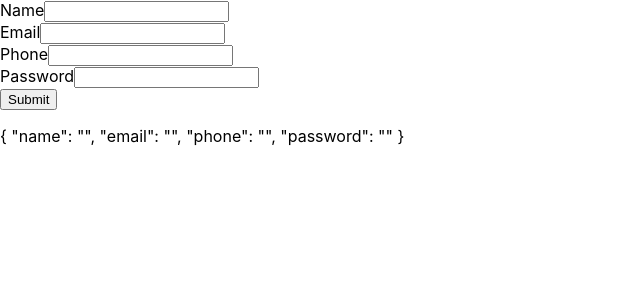
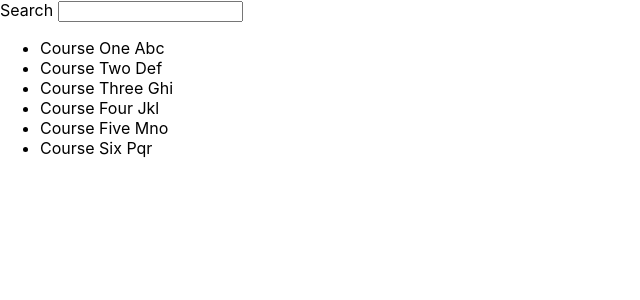
Before and after one commit to fatehrehman/react-app-try, a React (Create React App) app: page / in a window 1280 px wide. Shown: the top 300 px of the page, without its empty margins (0-640 px from the left). Built offline with nearby package versions, Linux system fonts and the light colour scheme.

Commit message:
Chapter 8-1

```diff
--- a/src/App.js
+++ b/src/App.js
@@ -1,13 +1,17 @@
 //import logo from './logo.svg';
 import "./App.css";
-import Form from "./components/Form";
+// import Form from "./components/Form";
 // import Welcome from "./components/Welcome";
 // import Tick from "./components/Tick";
-// import { useState } from "react";
+import { useState } from "react";
 // import LoginController from "./components/LoginController";
 // import Blog from "./components/Blog";
+import Search from "./components/Search";
+import SearchResults from "./components/SearchResults";
 
 function App() {
+  const [searchText, setSearchText] = useState("");
+
   // const user = {
   //   firstname: "Fateh",
   //   lastname: "Rehman",
@@ -18,30 +22,43 @@ function App() {
   //   setFlag(!flag);
   // };
 
-  /*
+  ///*
   const posts = [
     {
       id: 1,
-      title: "Hello-1",
+      title: "Course One Abc",
       content: "Welcome Hello from One",
     },
     {
       id: 2,
-      title: "Hello-2",
+      title: "Course Two Def",
       content: "Welcome Hello from two",
     },
     {
       id: 3,
-      title: "Hello-3",
+      title: "Course Three Ghi",
       content: "Welcome Hello from three",
     },
     {
       id: 4,
-      title: "Hello-4",
+      title: "Course Four Jkl",
       content: "Welcome Hello from four",
     },
+    {
+      id: 5,
+      title: "Course Five Mno",
+      content: "Welcome Hello from five",
+    },
+    {
+      id: 6,
+      title: "Course Six Pqr",
+      content: "Welcome Hello from six",
+    },
   ];
-  */
+  const filteredPosts = posts.filter((post) => {
+    return post.title.toLowerCase().includes(searchText.toLowerCase());
+  });
+  //*/
 
   return (
     <>
@@ -55,7 +72,9 @@ function App() {
       {/* <Welcome datax="Wali" /> */}
       {/* <LoginController /> */}
       {/* <Blog posts={posts} /> */}
-      <Form />
+      {/* <Form /> */}
+      <Search searchText={searchText} setSearchText={setSearchText} />
+      <SearchResults entries={filteredPosts} />
     </>
   );
 }
--- /dev/null
+++ b/src/components/Search.js
@@ -0,0 +1,13 @@
+function Search(props) {
+  return (
+    <div>
+      <label>Search </label>
+      <input
+        type="text"
+        value={props.searchText}
+        onChange={(e) => props.setSearchText(e.target.value)}
+      />
+    </div>
+  );
+}
+export default Search;
--- /dev/null
+++ b/src/components/SearchResults.js
@@ -0,0 +1,10 @@
+function SearchResults({ entries }) {
+  return (
+    <ul>
+      {entries.map((entry) => {
+        return <li key={entry.id}>{entry.title}</li>;
+      })}
+    </ul>
+  );
+}
+export default SearchResults;
```
